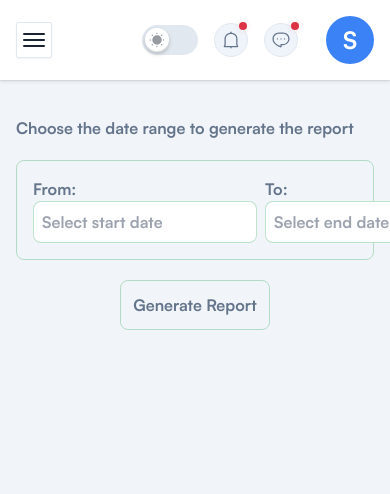
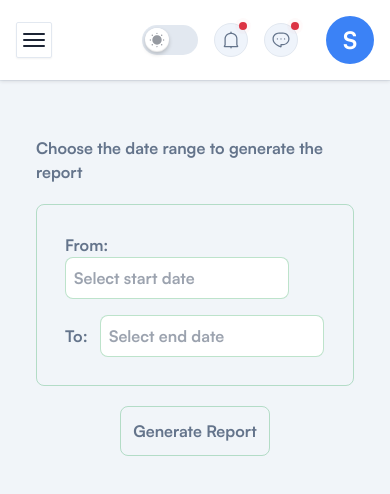
Before and after one commit to EddyShimwa/kal_palace, a React (Vite) app: page /report in a window 390 px wide. Shown: the top 494 px of the page. Built offline with nearby package versions, Linux system fonts and the light colour scheme; sample sign-in values are in the browser's storage.

Commit message:
ensure responsiveness for report generate

```diff
--- a/src/pages/report/report.tsx
+++ b/src/pages/report/report.tsx
@@ -22,9 +22,9 @@ const Report: React.FC = () => {
   return (
 
 
-<div className='w-full'>
+<div className='w-full p-5'>
   <h1 className='py-5 font-bold'>Choose the date range to generate the report</h1>
-<div className="flex border border-[#159b4647] rounded-lg items-center font-bold justify-between p-2">
+<div className="block  md:flex border border-[#159b4647] rounded-lg items-center font-bold justify-between p-5 md:p-2">
       <div className='md:flex  p-2 items-center'>
         <label htmlFor="fromDate" className='mr-2'>From: </label>
         <DatePicker
@@ -38,7 +38,7 @@ const Report: React.FC = () => {
           className='p-2 border border-[#159b4647] rounded-lg dark:bg-black'
         />
       </div>
-      <div className='md:flex items-center font-bold'>
+      <div className='md:flex items-center font-bold p-2'>
         <label htmlFor="toDate" className='mr-2'>To: </label>
         <DatePicker
           selected={toDate}
```
